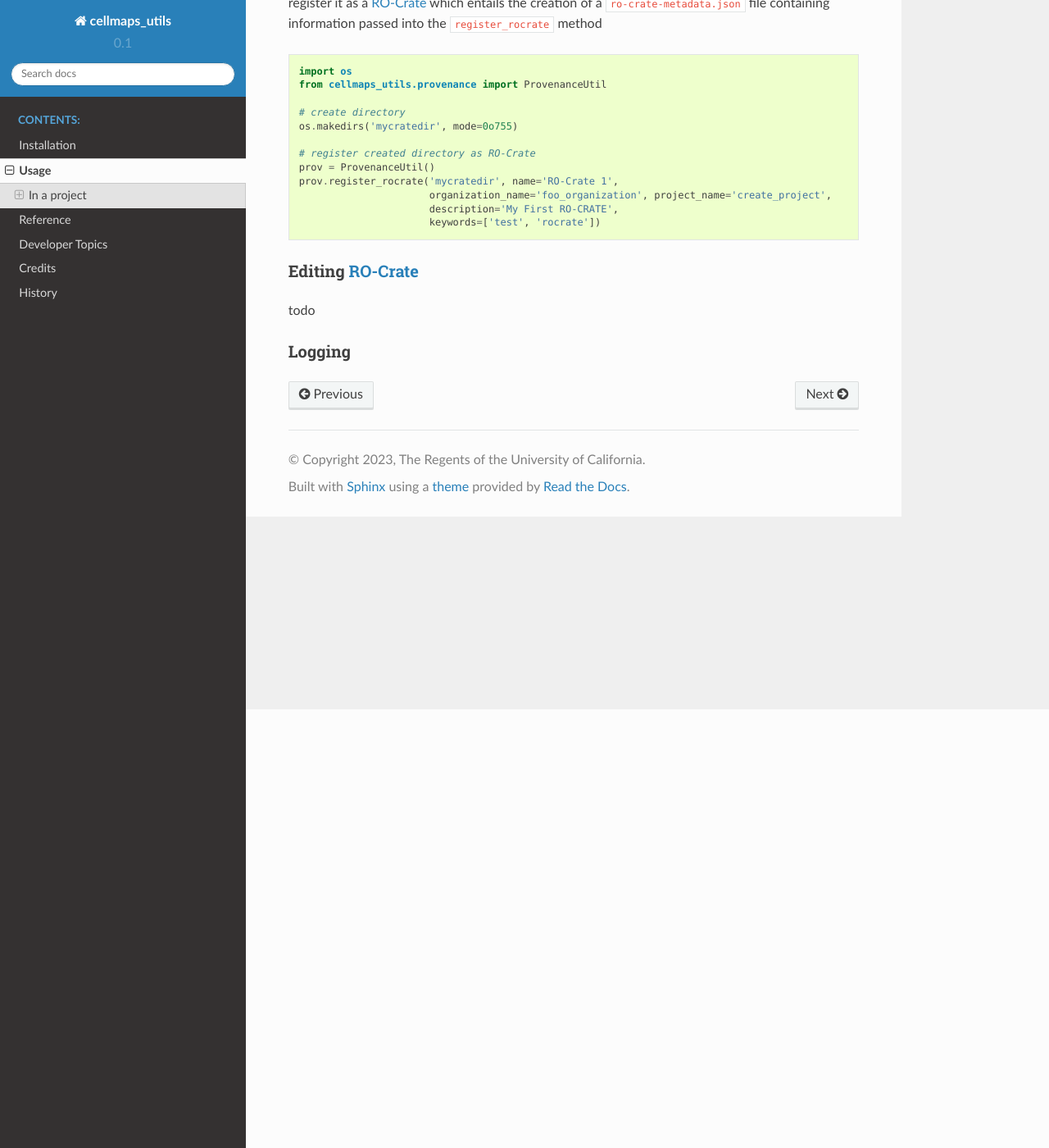
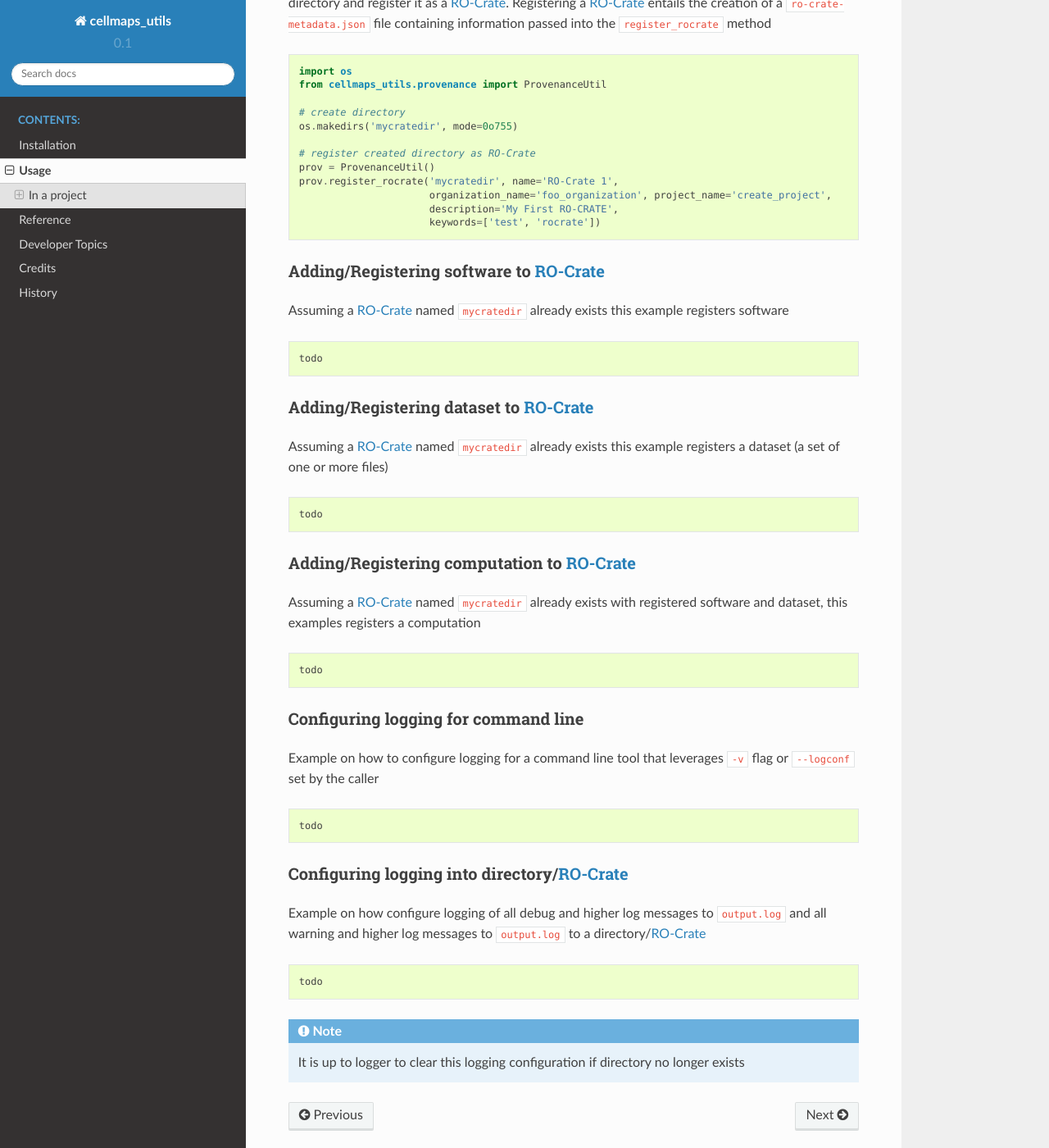
Before and after one commit to idekerlab/cellmaps_utils, a Sphinx documentation site: the page built from docs/usage.rst, in a window 1280 px wide and 1400 px high, scrolled down 535 px. Shown: the whole window at 82% size. Built offline with Sphinx 7.4.7 and the Read the Docs theme 2.0.0, drawn with Linux system fonts in a browser that asks for light colours; some of the changed text lies outside the part shown.

Commit message:
updated usage

```diff
--- a/docs/usage.rst
+++ b/docs/usage.rst
@@ -22,8 +22,8 @@ Creating `RO-Crate`_
 Here is an example on how to create a Research Object Crate (`RO-Crate`_) using
 the class ``ProvenanceUtils`` (a wrapper for `FAIRSCAPE CLI`_) included in this package.
 
-The code below will create a directory name ``mycratedir`` in the current working directory
-and register it as a `RO-Crate`_ which entails the creation of a ``ro-crate-metadata.json`` file
+The code below will register an existing directory named ``mycratedir`` in the current working directory
+and register it as a `RO-Crate`_. Registering a `RO-Crate`_ entails the creation of a ``ro-crate-metadata.json`` file
 containing information passed into the ``register_rocrate`` method
 
 .. code-block:: python
@@ -41,15 +41,65 @@ containing information passed into the ``register_rocrate`` method
                          description='My First RO-CRATE',
                          keywords=['test', 'rocrate'])
 
+Adding/Registering software to `RO-Crate`_
+===========================================
 
-Editing `RO-Crate`_
-=====================
+Assuming a `RO-Crate`_ named ``mycratedir`` already exists
+this example registers software
 
-todo
+.. code-block:: python
 
-Logging
-========
+    todo
 
+
+Adding/Registering dataset to `RO-Crate`_
+===========================================
+
+Assuming a `RO-Crate`_ named ``mycratedir`` already exists
+this example registers a dataset (a set of one or more files)
+
+.. code-block:: python
+
+    todo
+
+
+Adding/Registering computation to `RO-Crate`_
+===============================================
+
+Assuming a `RO-Crate`_ named ``mycratedir`` already exists
+with registered software and dataset, this examples
+registers a computation
+
+.. code-block:: python
+
+    todo
+
+Configuring logging for command line
+======================================
+
+Example on how to configure logging for a command line
+tool that leverages ``-v`` flag or ``--logconf`` set by
+the caller
+
+.. code-block:: python
+
+    todo
+
+Configuring logging into directory/`RO-Crate`_
+================================================
+
+Example on how configure logging of all debug and higher
+log messages to ``output.log`` and all warning and
+higher log messages to ``output.log`` to a directory/`RO-Crate`_
+
+.. code-block:: python
+
+    todo
+
+.. note::
+
+    It is up to logger to clear this logging configuration
+    if directory no longer exists
 
 .. _CM4AI: https://cm4ai.org
 .. _RO-Crate: https://www.researchobject.org/ro-crate
```
